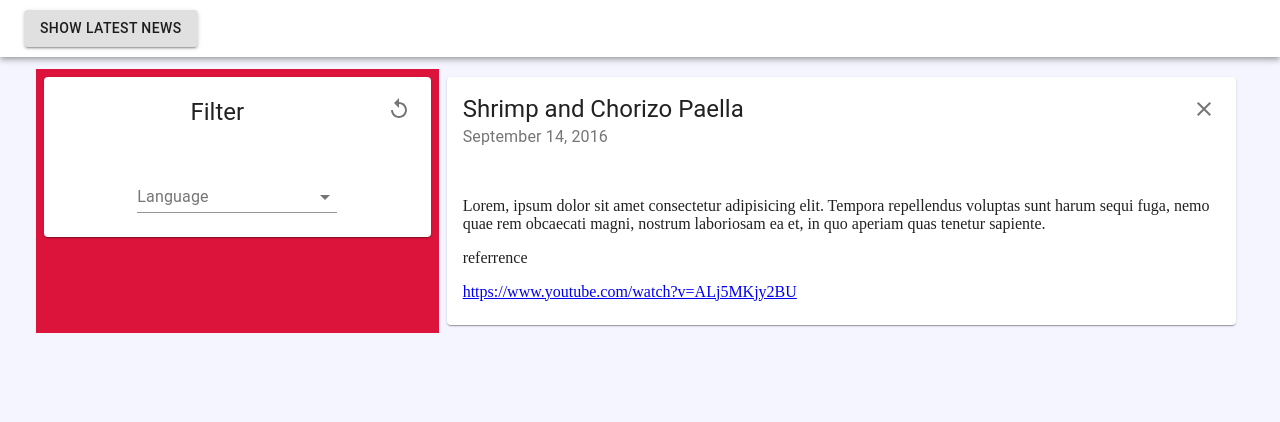
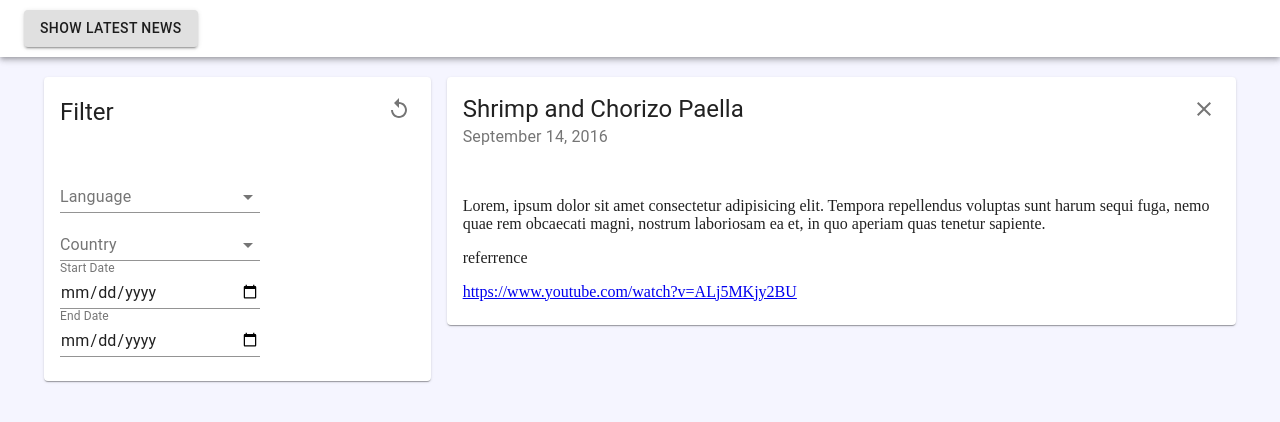
Before and after one commit to pratyushvatsalshukla/newsApp, a React (Create React App) app: page / in a window 1280 px wide. Shown: the top 422 px of the page. Built offline with nearby package versions, Linux system fonts and the light colour scheme.

Commit message:
filter card input fields

```diff
--- a/src/components/dashboard.js
+++ b/src/components/dashboard.js
@@ -19,7 +19,10 @@ const styles = theme => ({
 class Dashboard extends Component {
 
   state = {
-    language: ''
+    language: '',
+    country: '',
+    startdate: '',
+    enddate: ''
   }
 
   handleChange = name => event => {
@@ -54,7 +57,6 @@ class Dashboard extends Component {
                     />
                     <CardContent>
                     <TextField
-                        id="filled-select-currency"
                         select
                         label="Language "
                         className={classes.textField}
@@ -74,6 +76,50 @@ class Dashboard extends Component {
                           </MenuItem>
                         ))}
                       </TextField>
+                      <TextField
+                        select
+                        label="Country "
+                        className={classes.textField}
+                        value={values.country}
+                        onChange={this.handleChange('country')}
+                        SelectProps={{
+                          MenuProps: {
+                            className: classes.menu,
+                          },
+                        }}
+                        // margin="normal"
+                        // variant="filled"
+                      >
+                        {['japanese', 'korean', 'hindi'].map(option => (
+                          <MenuItem key={option} value={option}>
+                            {option}
+                          </MenuItem>
+                        ))}
+                      </TextField>
+                      <TextField
+                        // id="date"
+                        label="Start Date"
+                        type="date"
+                        // defaultValue="2017-05-24"
+                        className={classes.textField}
+                        InputLabelProps={{
+                          shrink: true,
+                        }}
+                        value = {values.startdate}
+                        onChange={this.handleChange('startdate')}
+                      />
+                      <TextField
+                        // id="date"
+                        label="End Date"
+                        type="date"
+                        // defaultValue="2017-05-24"
+                        className={classes.textField}
+                        InputLabelProps={{
+                          shrink: true,
+                        }}
+                        value = {values.enddate}
+                        onChange={this.handleChange('enddate')}
+                      />
                     </CardContent>
                 </Card>
               </Grid>
--- a/src/index.css
+++ b/src/index.css
@@ -13,6 +13,6 @@ body {
   text-align: left; }
 
 .filterBox {
-  background-color: crimson; }
+  text-align: left; }
 
 /*# sourceMappingURL=index.css.map */
--- a/src/index.scss
+++ b/src/index.scss
@@ -18,5 +18,6 @@ body{
 }
 
 .filterBox{
-    background-color: crimson;
+    // background-color: crimson;
+    text-align: left;
 }
```
Also changed, not shown: 2 other files (tests, documents, lock files or other folders).
